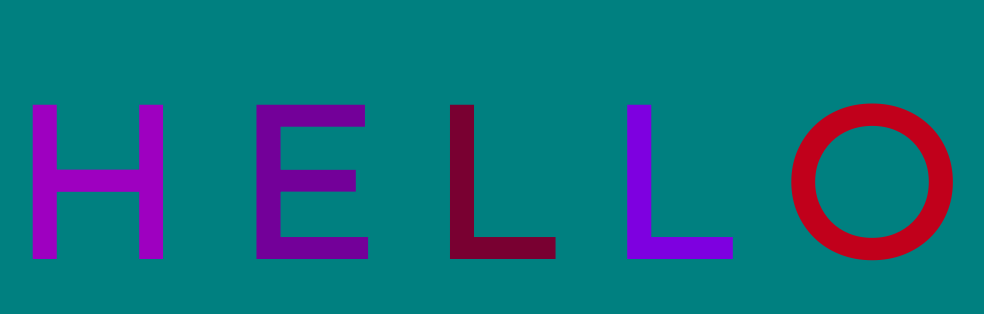
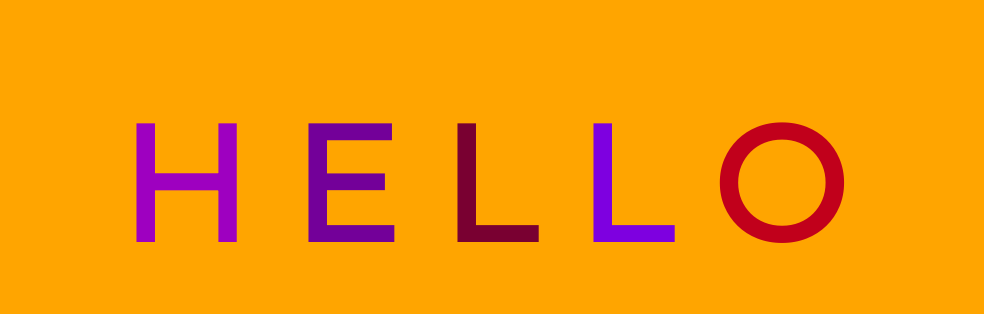
Before and after one commit to gbaer12/AnimatedTextGitDemo, a plain HTML site: page index.html in a window 1280 px wide. Shown: the part 224-538 px from the top of the page, without its empty margins (158-1142 px from the left). Drawn offline with Linux system fonts and the light colour scheme.

Commit message:
changed bg color to orange and font size to 10rem

```diff
--- a/app.css
+++ b/app.css
@@ -3,11 +3,11 @@ body{
     justify-content: center;
     align-items: center;
     height: 100vh;
-    background-color: teal;
+    background-color: orange;
 }
 
 h1{
-    font-size: 13rem;
+    font-size: 10rem;
     font-family: Montserrat;
 }
 
```
